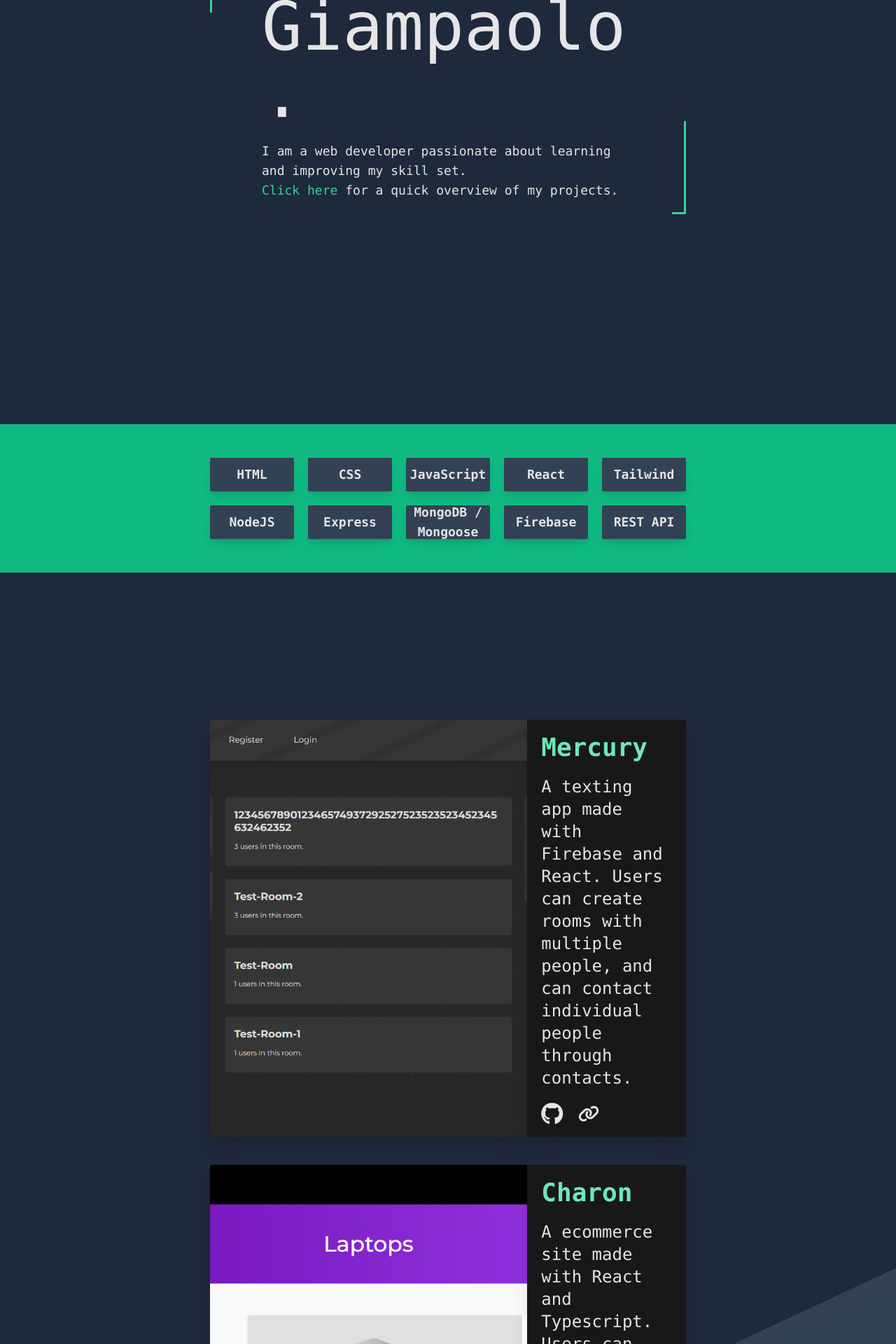
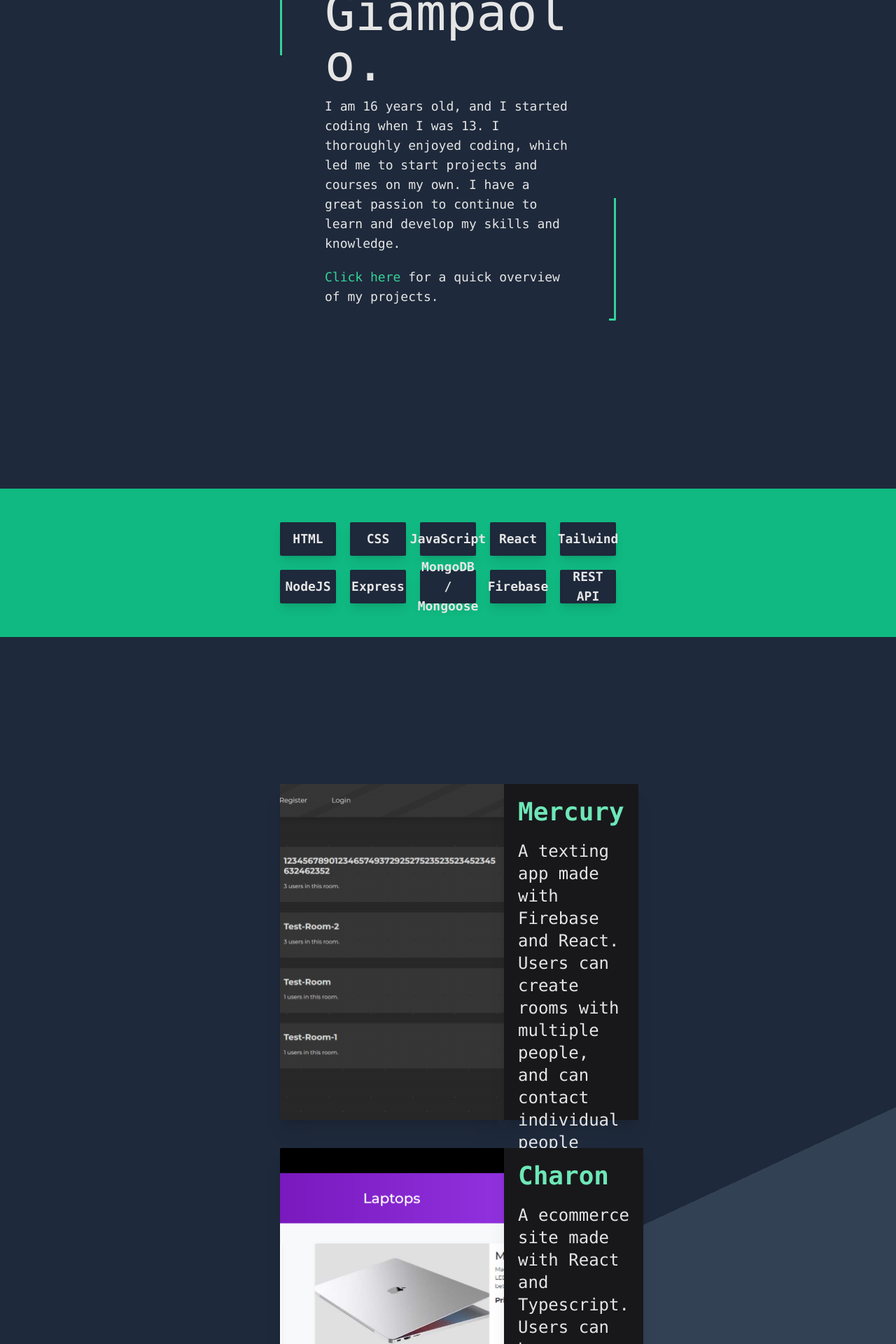
Before and after one commit to matteogiampaolo21/portfolio-site, a React (Vite) app: page / in a window 1280 px wide. Shown: the part 400-2320 px from the top of the page at 70% size. Built offline with nearby package versions, Linux system fonts and the light colour scheme.

Commit message:
moved about section into hero section

```diff
--- a/src/App.css
+++ b/src/App.css
@@ -15,7 +15,7 @@
     background: #059669;
 }
 .active{
-    height: 4rem;
+    background-color: #1b2536;
     width: 100%;
     position: fixed;
     top: 0px;
@@ -28,7 +28,7 @@
 }
 .hidden{
 
-    top: -80px;
+    top: -100px;
     transition: 0.3s linear;
 
 }
@@ -45,14 +45,16 @@ body{
 }
 .hero-grid{
     display: grid;
-    grid-template-columns: 3% 90% 3%;
+    grid-template-columns: 2% 90%  2%;
     justify-content: space-between;
 
 }
 .project-block{
     opacity: 1;
     background: repeating-linear-gradient( -25deg, #334155, #334155 50%, #1e293b 20px, #1e293b 100% );
-    padding: 210px 300px ;
+    padding-top: 210px ;
+    padding-bottom: 210px;
+
 }
 .diagonal-bg{
     background: repeating-linear-gradient( -25deg, #10b981, #10b981 50%, #34d399 20px, #34d399 100% );
@@ -79,3 +81,16 @@ body{
     border-color: #34d399;
     border-style: solid;
 }
+
+.left-border-2{
+    border-bottom: 3px;
+    border-left: 3px;
+    border-color: #34d399;
+    border-style: solid;
+}
+.right-border-2{
+    border-top: 3px;
+    border-right: 3px;
+    border-color: #34d399;
+    border-style: solid;
+}
--- a/src/App.jsx
+++ b/src/App.jsx
@@ -4,7 +4,7 @@ import {Navbar} from './sections/Navbar'
 import {Hero} from  './sections/Hero'
 import {Projects} from './sections/Projects'
 import {Skills} from './sections/Skills'
-import {About} from './sections/About'
+// import {About} from './sections/About'
 import {Footer} from './sections/Footer'
 
 
@@ -19,7 +19,7 @@ function App() {
       <Skills/>
       <Projects/>
 
-      <About/>
+      {/* <About/> */}
 
       <Footer/>
     </div>
--- a/src/sections/About.jsx
+++ b/src/sections/About.jsx
@@ -1,15 +1,12 @@
 export const About = () => {
     return(
-        <div className="h-96 px-300 py-64 diagonal-bg flex flex-col justify-center gap-3">
+        <div className="h-96 px-400 py-64 diagonal-bg flex flex-col justify-center gap-3">
             <div className="bg-slate-700 p-5 rounded shadow-md">
                 <h1 className="text-4xl font-bold mb-4">About Me</h1>
                 <p className="text-justify text-xl">
-                    Lorem ipsum dolor sit amet, consectetur adipisicing elit. Eveniet vel eius laborum obcaecati maiores.
-                    Veritatis aperiam sed ex qui ab dignissimos atque, illo voluptas, optio perferendis, iure ducimus.
-                    Impedit amet at blanditiis aperiam odio sunt fugiat, enim atque qui hic quasi minus doloremque accusamus quia ipsum?
-                    Dolorum eaque ullam architecto velit culpa, voluptates quibusdam saepe, quis esse doloribus quo assumenda ipsum praesentium suscipit adipisci rerum beatae quas!
-                    Possimus adipisci eius architecto qui a ullam illo, cum ex commodi esse reiciendis rerum nostrum, obcaecati nihil asperiores dolorem.
-                    Doloremque error inventore, doloribus corporis ullam consequatur ducimus, aliquid esse adipisci perspiciatis optio unde.
+                I am 16 years old, and I started coding when I was 13. I thoroughly enjoyed coding, which led me to start
+                projects and courses on my own. I have a great passion to continue to learn and develop my skills and
+                knowledge.
                 </p>
             </div>
 
--- a/src/sections/Footer.jsx
+++ b/src/sections/Footer.jsx
@@ -3,7 +3,7 @@ export const Footer = () => {
 
     return (
         <div>
-            <nav className='px-300 pt-50 pb-5'>
+            <nav className='px-400 pt-50 pb-5'>
                 <ul className='flex flex-row gap-x-20 text-xl items-center'>
 
                 <li><a className='hover:text-emerald-400' href="">Home</a></li>
@@ -24,12 +24,7 @@ export const Footer = () => {
             </nav>
             <div className="border-b mx-300 border-slate-600 mb-5"></div>
 
-            <div className="grid grid-cols-2 gap-12 px-300 pb-24">
-                <div className="text-justify flex flex-col gap-3">
-                    <h1 className="text-xl">Lorem ipsum dolor sit amet.</h1>
-                    <p>Lorem ipsum dolor, sit amet consectetur adipisicing elit. Delectus ex sapiente nemo odit possimus incidunt minima, dignissimos fuga, nobis quaerat harum? Labore explicabo optio accusamus illo, in reprehenderit quae modi!</p>
-                    <p className="mt-auto text-gray-400">&copy; Matteo Giampaolo {year}</p>
-                </div>
+            <div className="grid grid-cols-2 gap-12 px-400 pb-24">
                 <form className="flex flex-col w-full gap-y-5" action="">
                     <h1 className="text-2xl font-bold">Contact Me</h1>
                     <input type="text" placeholder="Name" className="py-2 px-3 focus:outline-none bg-slate-800 border-b border-slate-600"/>
@@ -37,6 +32,12 @@ export const Footer = () => {
                     <textarea rows="7" placeholder="Your Message" className="py-2 px-3 focus:outline-none bg-slate-800 border-b border-slate-600"></textarea>
                     <button className="border-2   rounded px-4 py-1 hover:bg-emerald-500 hover:text-white border-emerald-400  hover:border-white">Submit</button>
                 </form>
+                <div className="text-justify flex flex-col gap-3">
+                    <h1 className="text-xl"></h1>
+                    <p></p>
+                    <p className="mb-auto ml-auto text-gray-400">&copy; Matteo Giampaolo {year}</p>
+                </div>
+
             </div>
 
 
--- a/src/sections/Hero.jsx
+++ b/src/sections/Hero.jsx
@@ -2,22 +2,36 @@ export const Hero = () => {
 
     const clickHereStyle = 'hover:underline cursor-pointer text-emerald-400 hover:text-emerald-300 duration-700'
     return(
-        <div className="hero-grid mt-56 mb-300 px-300">
+        <div className="hero-grid mt-60 mb-60 px-400">
             <div className="flex flex-col">
                 <div className="h-1/3 w-full left-border rounded-tl-sm"></div>
                 <div></div>
             </div>
 
-            <div className="hero-block my-5 mx-24 2xl:mx-10">
-                <h1 className="text-8xl break-words ">Matteo <br /> Giampaolo.</h1>
+            <div className="flex flex-col my-5 mx-24 2xl:mx-10">
+                <h1 className="text-7xl break-words ">Matteo Giampaolo.</h1>
+                <div>
+                <p className="text-lg mt-3 ">
+                I am 16 years old, and I started coding when I was 13. I thoroughly enjoyed coding, which led me to start
+                projects and courses on my own. I have a great passion to continue to learn and develop my skills and
+                knowledge.</p>
                 <p className="text-lg mt-5">
-                    I am a web developer passionate about learning and improving my skill set. <br /> <span className={clickHereStyle}>Click here</span> for a quick overview of my projects.
+                     <span className={clickHereStyle}>Click here</span> for a quick overview of my projects.
                 </p>
+                </div>
             </div>
+
+
+
+
+
+
 
             <div className="flex flex-col">
                 <div className="h-3/4"></div>
                 <div className="w-full h-1/3 right-border rounded-br-sm"></div>
+
+
             </div>
         </div>
     );
--- a/src/sections/Navbar.jsx
+++ b/src/sections/Navbar.jsx
@@ -35,7 +35,7 @@ export const Navbar = () => {
 
 
     return(
-      <nav className={`navbar px-300 py-3 bg-slate-900 active ${show && 'hidden'}`}>
+      <nav className={`navbar px-400 py-7  active ${show && 'hidden'}`}>
         <ul className='flex flex-row gap-x-20 text-xl items-center'>
           <li><h1 className='text-4xl '>MG  </h1></li>
           <li className='ml-auto'><a className='hover:text-emerald-400' href="">Home</a></li>
--- a/src/sections/Projects.jsx
+++ b/src/sections/Projects.jsx
@@ -5,10 +5,10 @@ import bugtracker from '../assets/bug-tracker.png'
 
 
 export const Projects = () => {
-    const imgStyle = "w-2/3 object-cover shadow-xl rounded-l-sm";
-    const cardStyle = "flex flex-col bg-zinc-900 p-5 shadow-xl rounded-r-sm";
+    const imgStyle = "w-2/3 h-img object-cover shadow-xl rounded-l-sm";
+    const cardStyle = "flex flex-col h-img bg-zinc-900 p-5 shadow-xl rounded-r-sm";
     return (
-        <div className=" project-block ">
+        <div className=" project-block px-400">
 
             <div className='flex flex-col gap-10 '>
 
--- a/src/sections/Skills.jsx
+++ b/src/sections/Skills.jsx
@@ -1,7 +1,7 @@
 export const Skills = () => {
-    const boxStyle = "bg-slate-700 font-bold text-lg text-center break-word shadow-lg h-12 items-center flex justify-center rounded-sm"
+    const boxStyle = "bg-slate-800 font-bold text-lg text-center break-word shadow-lg h-12 items-center flex justify-center rounded-sm"
     return(
-      <div className='bg-emerald-500 px-300 py-12 '>
+      <div className='bg-emerald-500 px-400 py-12 '>
         <div className='grid grid-cols-5 gap-5   '>
 
           <div className={boxStyle}>HTML</div>
--- a/tailwind.config.js
+++ b/tailwind.config.js
@@ -7,8 +7,9 @@ export default {
   theme: {
     extend: {
       spacing: {
-        '300': '300px',
+        '400': '400px',
         '50' : '50px',
+        'img' : '480px',
 
       }
     },
```
